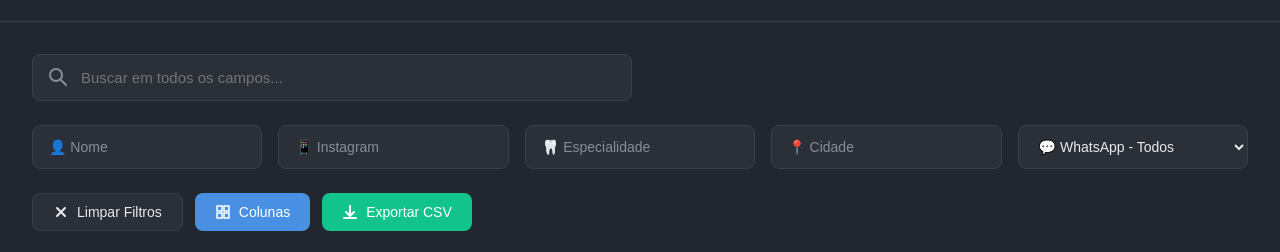
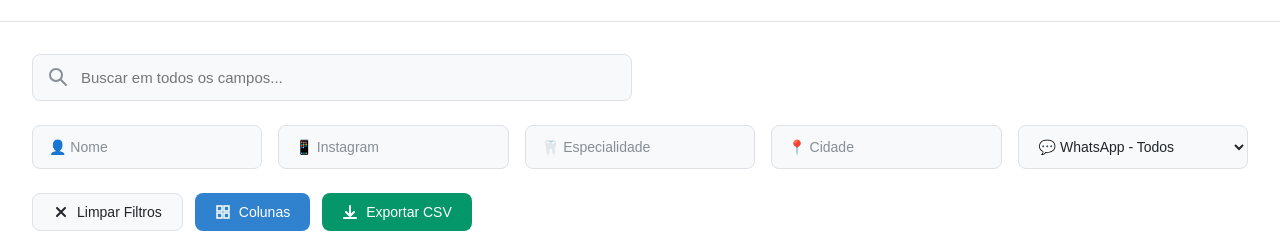
Before and after one commit to aslinsjr/leads-odonto, a plain HTML site: page index.html in a window 1280 px wide. Shown: the part 92-344 px from the top of the page. Drawn offline with Linux system fonts and the light colour scheme.

Commit message:
Update style.css

```diff
--- a/style.css
+++ b/style.css
@@ -273,6 +273,7 @@ body {
         opacity: 0;
         transform: translateY(-10px);
     }
+
     to {
         opacity: 1;
         transform: translateY(0);
@@ -365,7 +366,9 @@ body {
 }
 
 @keyframes spin {
-    to { transform: rotate(360deg); }
+    to {
+        transform: rotate(360deg);
+    }
 }
 
 .loading p {
@@ -376,7 +379,8 @@ body {
 .table-wrapper {
     padding: 2rem;
     overflow-x: scroll;
-    transform: rotateX(180deg); /* Vira o container (e o scroll) de cabeça para baixo */
+    transform: rotateX(180deg);
+    /* Vira o container (e o scroll) de cabeça para baixo */
     -ms-transform: rotateX(180deg);
 }
 
@@ -385,8 +389,10 @@ body {
     background: var(--bg-secondary);
     border-radius: 0.75rem;
     border: 1px solid var(--border);
-    transform: rotateX(180deg); /* Vira o conteúdo de volta para cima */
-    -ms-transform: rotateX(180deg); /* Compatibilidade IE */
+    transform: rotateX(180deg);
+    /* Vira o conteúdo de volta para cima */
+    -ms-transform: rotateX(180deg);
+    /* Compatibilidade IE */
 }
 
 /* Table Header */
@@ -667,7 +673,8 @@ body {
 /* Ajuste fino para os checkboxes ficarem alinhados */
 .column-checkboxes {
     max-height: 300px;
-    overflow-y: auto; /* Adiciona scroll se houver muitas colunas */
+    overflow-y: auto;
+    /* Adiciona scroll se houver muitas colunas */
     padding-right: 5px;
 }
 
@@ -735,3 +742,45 @@ body {
 ::-webkit-scrollbar-thumb:hover {
     background: var(--accent);
 }
+
+@media (prefers-color-scheme: light) {
+    :root {
+        /* Fundos: Invertidos para tons de branco e cinza muito claro */
+        --bg-primary: #f0f2f5;
+        /* Fundo geral da página (cinza bem claro) */
+        --bg-secondary: #ffffff;
+        /* Fundo de cards, header e containers (branco puro) */
+        --bg-tertiary: #f8f9fa;
+        /* Inputs e elementos de destaque leve */
+        --bg-hover: #e9ecef;
+        /* Estado de hover */
+
+        /* Bordas: Cinzas suaves para separar o branco */
+        --border: #dee2e6;
+        --border-light: #ced4da;
+
+        /* Textos: Invertidos para tons de cinza escuro e preto */
+        --text-primary: #212529;
+        /* Quase preto para leitura principal */
+        --text-secondary: #495057;
+        /* Cinza médio para subtítulos */
+        --text-muted: #868e96;
+        /* Cinza claro para placeholders */
+
+        /* Acentos: Ajustados levemente para melhor contraste no fundo branco */
+        --accent: #3182ce;
+        /* Azul um pouco mais sóbrio */
+        --accent-hover: #2c5282;
+        /* Azul escuro no hover */
+        --accent-light: #63b3ed;
+        /* Azul claro para detalhes */
+
+        /* Status: Cores levemente escurecidas para legibilidade no branco */
+        --success: #059669;
+        /* Verde mais denso */
+        --warning: #d97706;
+        /* Laranja queimado */
+        --danger: #dc2626;
+        /* Vermelho forte */
+    }
+}
```
